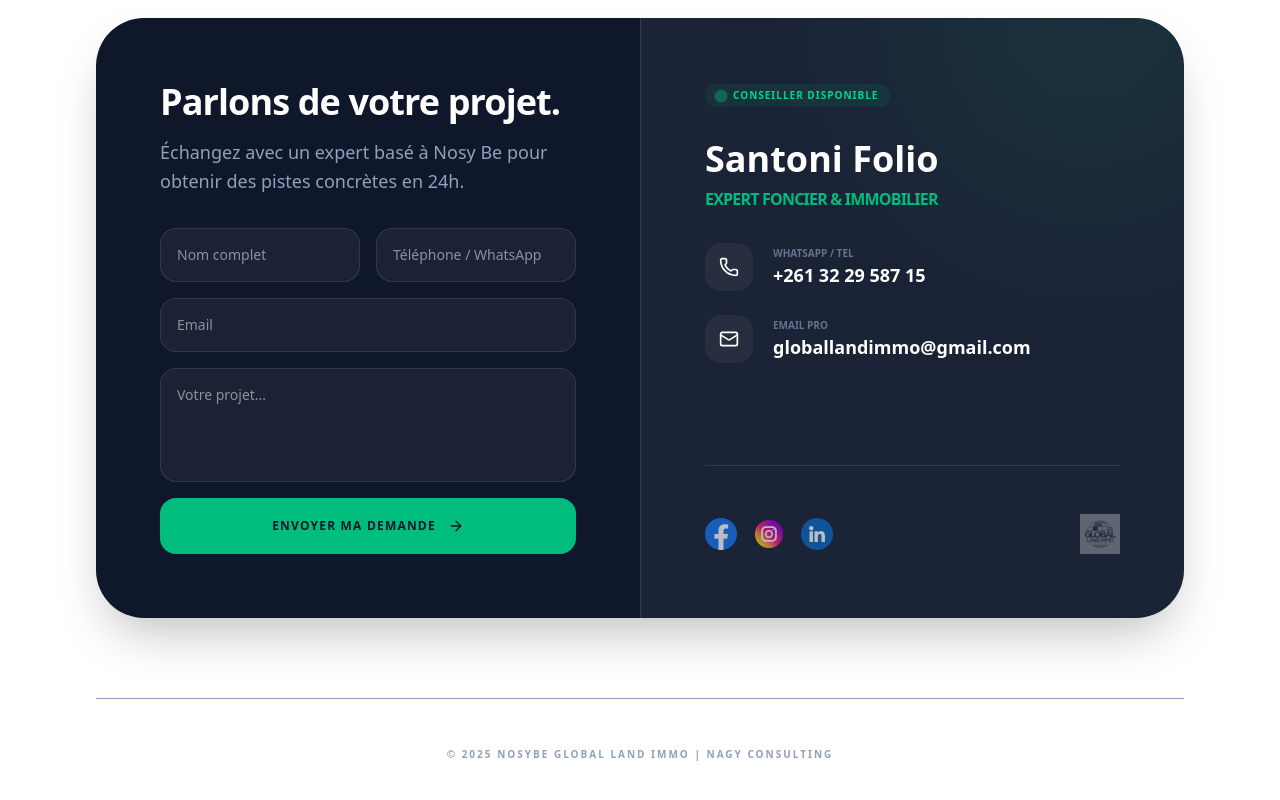
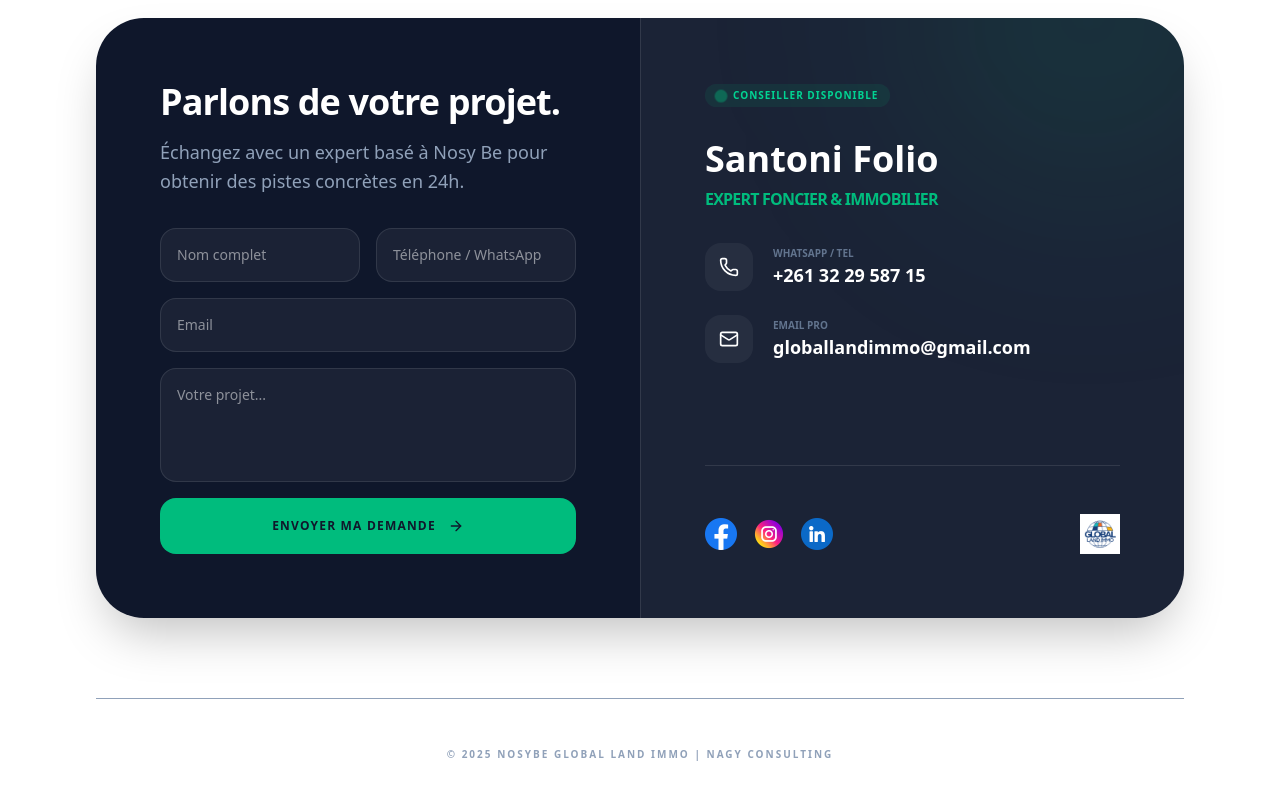
Before and after one commit to NAGYs77/globalland, a React (Vite) app: page / in a window 1280 px wide. Shown: the part 2883-3683 px from the top of the page. Built offline with nearby package versions, Linux system fonts and the light colour scheme.

Commit message:
modification

```diff
--- a/src/App.tsx
+++ b/src/App.tsx
@@ -468,11 +468,11 @@ function ContactSection({ t }: { t: TranslationType }) {
 
             <div className="pt-12 mt-12 border-t border-white/10 flex items-center justify-between">
               <div className="flex gap-4">
-                <a href="#" className="hover:scale-110 transition-transform"><img src={facebook} alt="FB" className="h-8 w-auto opacity-70 hover:opacity-100" /></a>
-                <a href="#" className="hover:scale-110 transition-transform"><img src={instagram} alt="IG" className="h-8 w-auto opacity-70 hover:opacity-100" /></a>
-                <a href="#" className="hover:scale-110 transition-transform"><img src={linkedin} alt="IN" className="h-8 w-auto opacity-70 hover:opacity-100" /></a>
+                <a href="#" className="hover:scale-110 transition-transform"><img src={facebook} alt="FB" className="h-8 " /></a>
+                <a href="#" className="hover:scale-110 transition-transform"><img src={instagram} alt="IG" className="h-8 " /></a>
+                <a href="#" className="hover:scale-110 transition-transform"><img src={linkedin} alt="IN" className="h-8 " /></a>
               </div>
-              <img src={ter} alt="Logo" className="h-10 w-auto grayscale opacity-30" />
+              <img src={ter} alt="Logo" className="h-10 " />
             </div>
           </div>
         </div>
```
